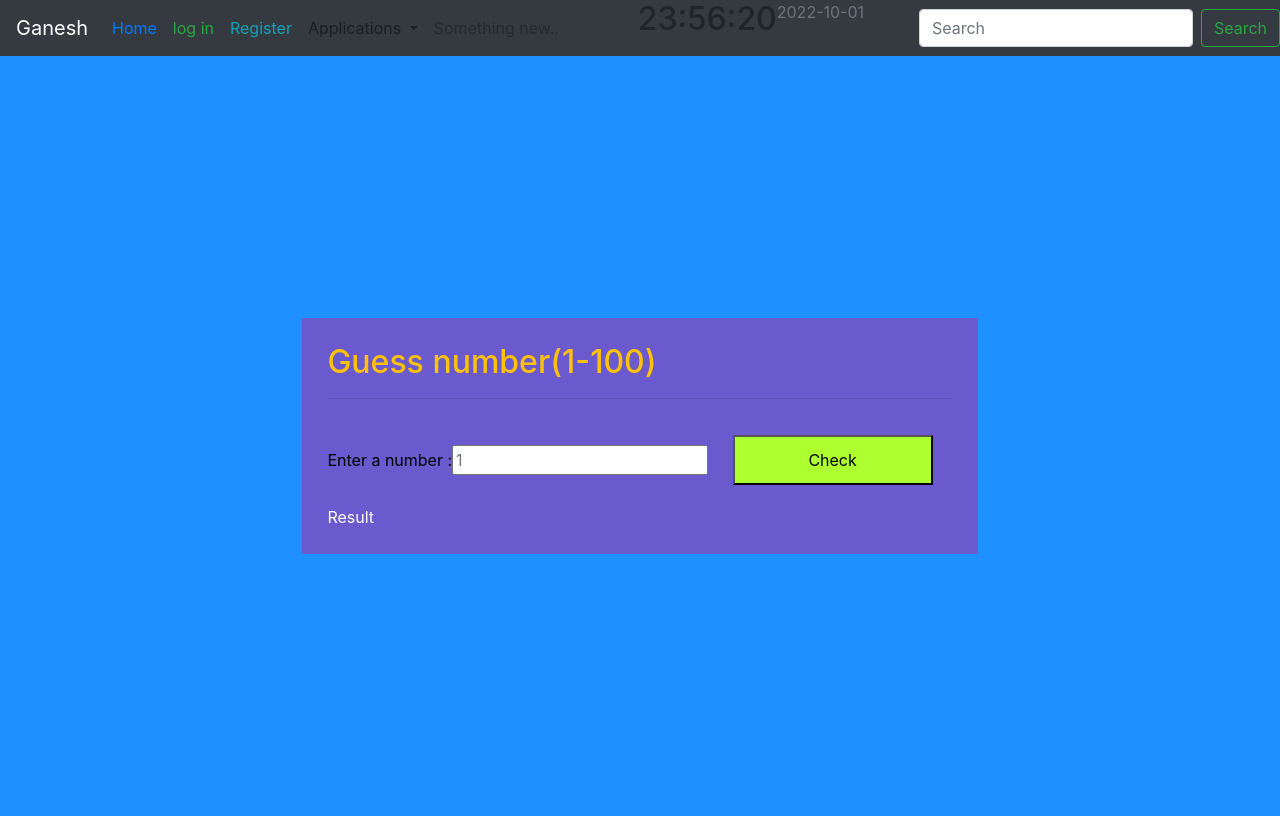
After one commit to NIGHT-OWL01/mysite, a Django app: page /guess_number/ in a window 1280 px wide. The commit adds this page. Run offline with Django 4.2, Linux system fonts and the light colour scheme; data that the repository does not hold is empty; some libraries are stand-ins or nearby versions.

Commit message:
Guess a number added 26-sep-2022

```diff
--- a/authentication/templates/base.html
+++ b/authentication/templates/base.html
@@ -48,13 +48,13 @@
             </a>
             <div class="dropdown-menu" aria-labelledby="navbarDropdown">
               <a class="dropdown-item" href="{% url 'home page' %}">Rock Paper Scissor</a>
-              <a class="dropdown-item" href="{% url 'store contact' %}">Comming soon..</a>
+              <a class="dropdown-item" href="{% url 'guess number' %}">Guess number</a>
               <div class="dropdown-divider"></div>
               <a class="dropdown-item" href="#" onclick="alert('pythonanywhere not support it')">Chat app</a>
             </div>
           </li>
           <li class="nav-item">
-            <a class="nav-link disabled" href="#" onclick="alert('comming soon....')">ML Prediction</a>
+            <a class="nav-link disabled" href="#" onclick="alert('comming soon....')">Something new..</a>
           </li>
         </ul>
       </div>
--- /dev/null
+++ b/main/templates/guess_number.html
@@ -0,0 +1,87 @@
+{% extends 'base.html' %}
+{% block title %}
+{% endblock %}
+
+{% block content %}
+
+<div class="container">
+<div class="form">
+    <h2 class="text-warning">Guess number(1-100)</h2><hr>
+<h>Enter a number :</h><input name="guess" class="inp" id="number" onclick=fun() placeholder="1">
+<button id="myBtn" class="btn-l" onclick=fun()>Check</button>
+<div id="result" class="result">Result</div>
+</div>
+</div>
+<script>
+    var con = document.getElementById('container')
+    var btn = document.getElementById('myBtn')
+    var random_number=0
+    function generate_random(){
+    random_num = Math.random()
+    random_number = parseInt(random_num*100)
+    console.log(random_number)
+    }
+    generate_random()
+    result = document.getElementById('result')
+    function fun(){
+        document.body.style.backgroundColor='dodgerblue';
+        var x = document.getElementById("number").value;
+        btn.innerHTML='Check'
+        console.log('fun')
+        x=parseInt(x)
+        console.log(x)
+        if(x<random_number){
+            console.log('number is bigger!')
+            result.innerHTML='Number is bigger!'
+            btn.style.backgroundColor='red';
+        }
+        else if(x>random_number){
+            console.log('number is smaller!')
+            result.innerHTML='Number is smaller!'
+            btn.style.backgroundColor='yellow';
+        }
+        if(x==random_number){
+            console.log('congratulations you guessed it right!')
+            result.innerHTML='Congratulations you guessed it right!'
+            btn.innerHTML='Play Again!'
+            random_number=parseInt(Math.random()*100)
+            console.log('Random no : '+random_number)
+            document.body.style.backgroundColor='black';
+        }
+    }
+</script>
+<style>
+h{
+    color:black;
+    height: max-content;
+}
+.result{
+    color: white;
+}
+.drop,.btn-l{
+  background-color:white;
+  height: 50px;
+  width: 200px;
+  margin: 20px;
+}
+.btn-l{
+  color:black;
+  background-color: greenyellow;
+}
+body{
+    background-color: dodgerblue;
+}
+.container{
+    height: 95vh;
+    display: flex;
+    flex-direction: column;
+    justify-content: center;
+    align-items: center;
+}
+.form{
+    background-color: slateblue;
+    padding: 25px;
+    margin: 2px;
+}
+</style>
+{% endblock %}
--- a/main/urls.py
+++ b/main/urls.py
@@ -20,6 +20,7 @@ from main import views
 urlpatterns = [
     # path('', views.fetch_page,name='home page'),
     path('', views.rock_paper_scissor,name='home page'),
+    path('guess_number/', views.guess_number,name='guess number'),
     path('test/',views.test_API,name='test'),
     path('time/',views.time,name='clock')
 ]
--- a/main/views.py
+++ b/main/views.py
@@ -7,6 +7,7 @@ import png
 from django.core.mail import send_mail
 from django.contrib import messages
 from django.contrib.auth.decorators import login_required
+from django.views.decorators.http import require_http_methods,require_GET,require_safe
 # Create your views here.
 
 def home(request):
@@ -68,6 +69,11 @@ def rock_paper_scissor(request):
         messages.info(request,f'Your Move : {player_move}')
         messages.info(request,f'Bot Move : {bot_move}')
         return redirect('/')
+@require_GET
+def guess_number(request):
+    if request.method=='GET':
+        return render(request,'guess_number.html')
+
 def test_API(request):
     return JsonResponse({"sum":"value","second":"book","third":'animal'})
 def fetch_page(request):
```
